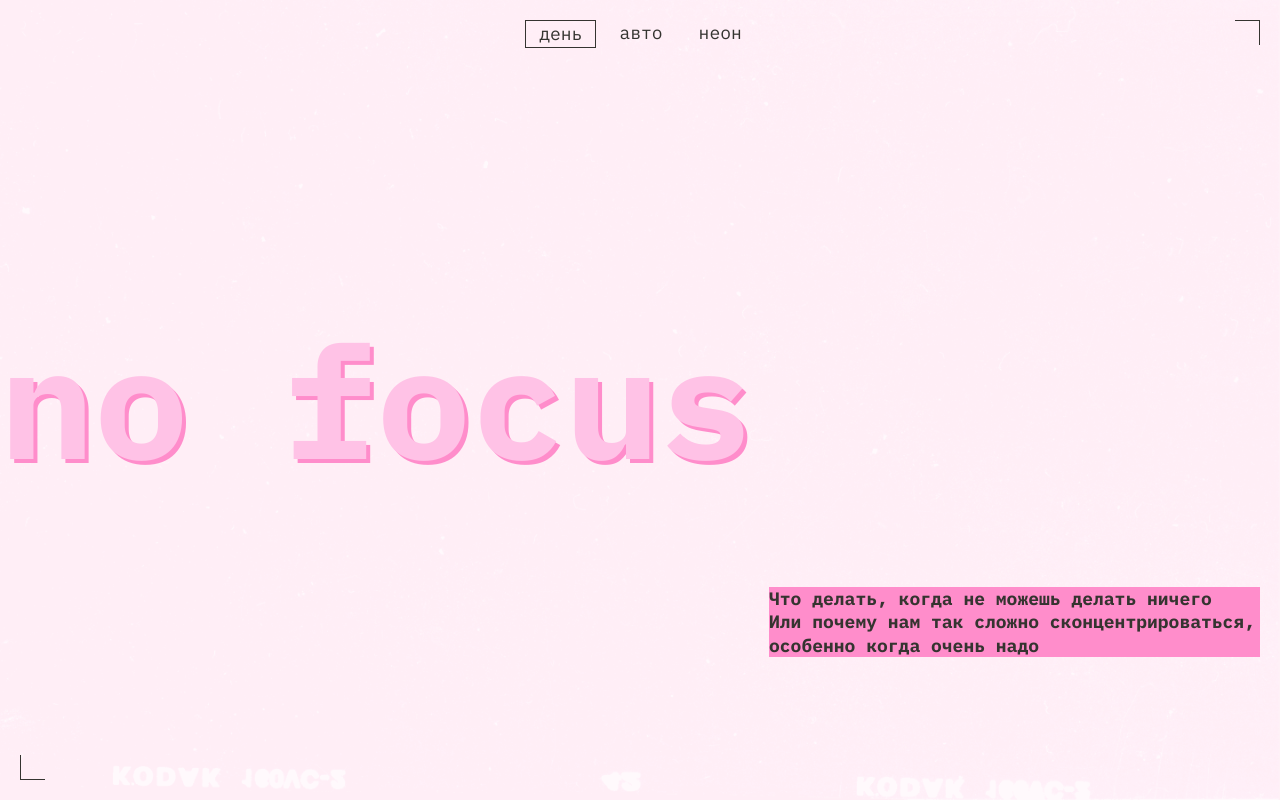
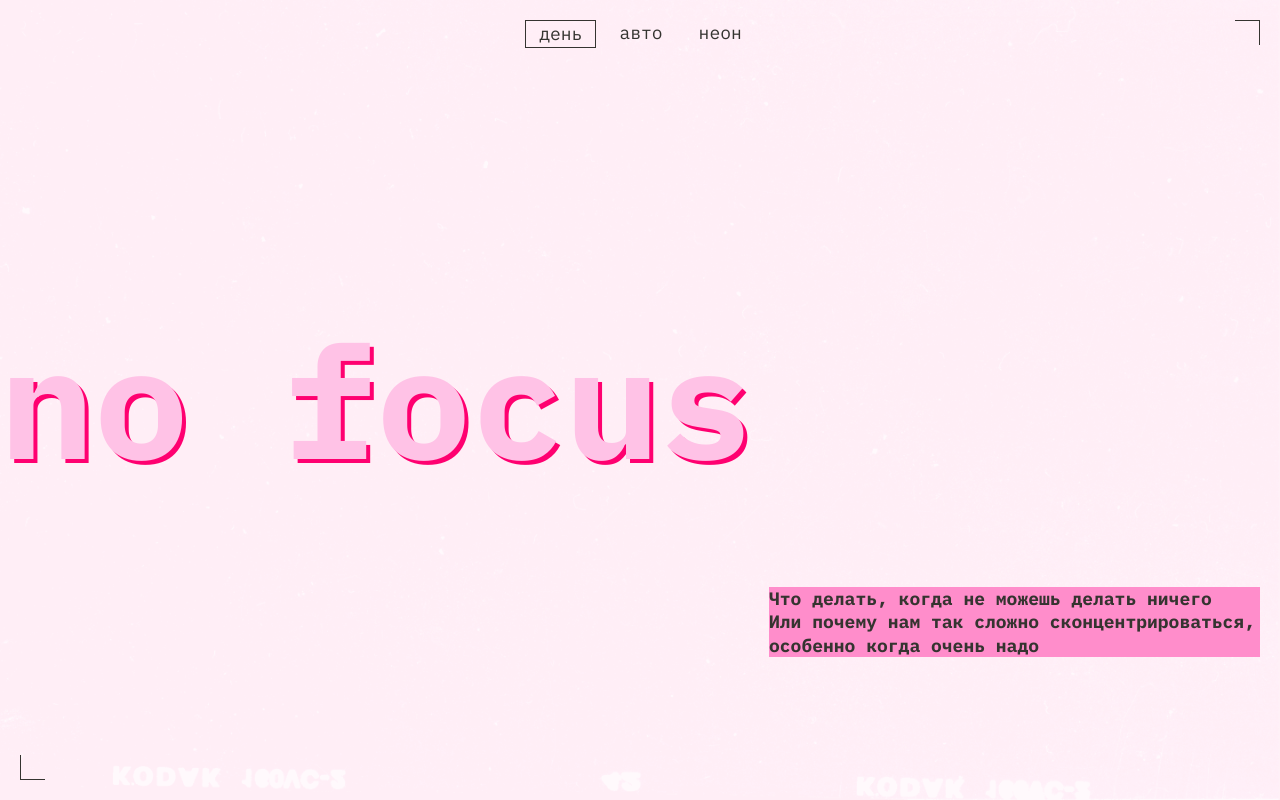
Before and after one commit to NikolayMayorov/slozhno-sosredotochitsya, a plain HTML site: page index.html in a window 1280 px wide. Both pictures are taken after a click on the button "день". Shown: the top 800 px of the page. Drawn offline with Linux system fonts and the light colour scheme.

Commit message:
fix - тень у заголовка светлой темы

```diff
--- a/styles/light.css
+++ b/styles/light.css
@@ -27,7 +27,7 @@
     чем стили в медиазапросе предпочтений пользователя
   */
 	--menu-btn-font-color: #353430;
-	--text-shadow-color: #ff8dcb;
+	--text-shadow-color: #ff0070;
 	--article-title-color: #353430;
 	--main-title-color: #ffc2e6;
 	--decoration-title-bg-color: #ff8dcb;
```
